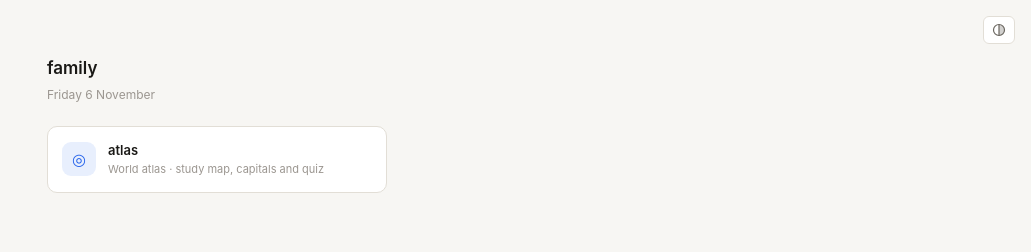
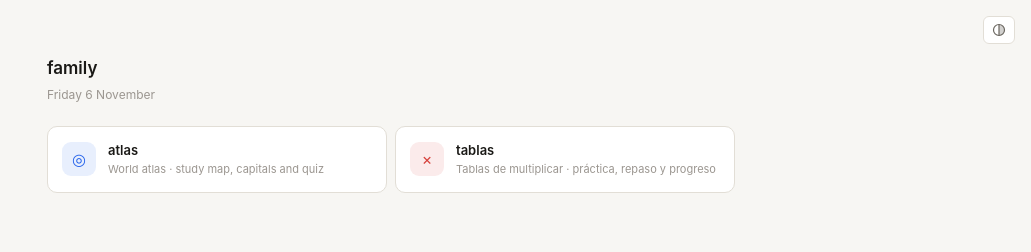
Before and after one commit to rfleiro/family-ops-dash, a plain HTML site: page index.html in a window 1280 px wide. Shown: the whole page, without its empty margins (249-1280 px from the left). Drawn offline with Linux system fonts and the light colour scheme.

Commit message:
hub: register tablas

```diff
--- a/index.html
+++ b/index.html
@@ -46,7 +46,8 @@ function toggleTheme(){
 // ─── registry ─────────────────────────────────────────────────────────────────
 // To add a dashboard: create <id>/index.html, then add a row here.
 const DASHBOARDS = [
-  { id:"atlas", name:"atlas", desc:"World atlas \u00b7 study map, capitals and quiz", path:"atlas/", icon:"\u25CE", color:"#2563EB", live:true }
+  { id:"atlas", name:"atlas", desc:"World atlas \u00b7 study map, capitals and quiz", path:"atlas/", icon:"\u25CE", color:"#2563EB", live:true },
+  { id:"tablas", name:"tablas", desc:"Tablas de multiplicar \u00b7 pr\u00e1ctica, repaso y progreso", path:"tablas/", icon:"\u00D7", color:"#D6403B", live:true }
 ];
 
 document.getElementById("hub").innerHTML =
```
